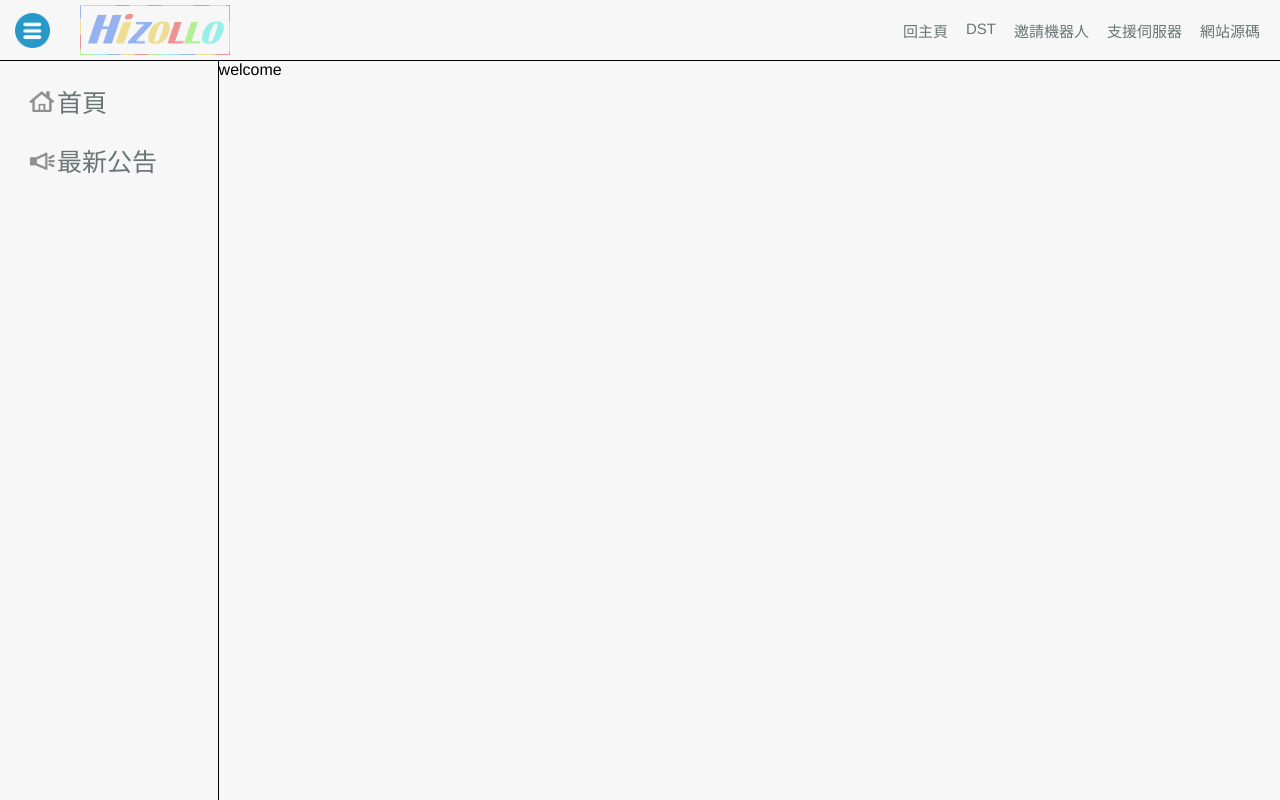
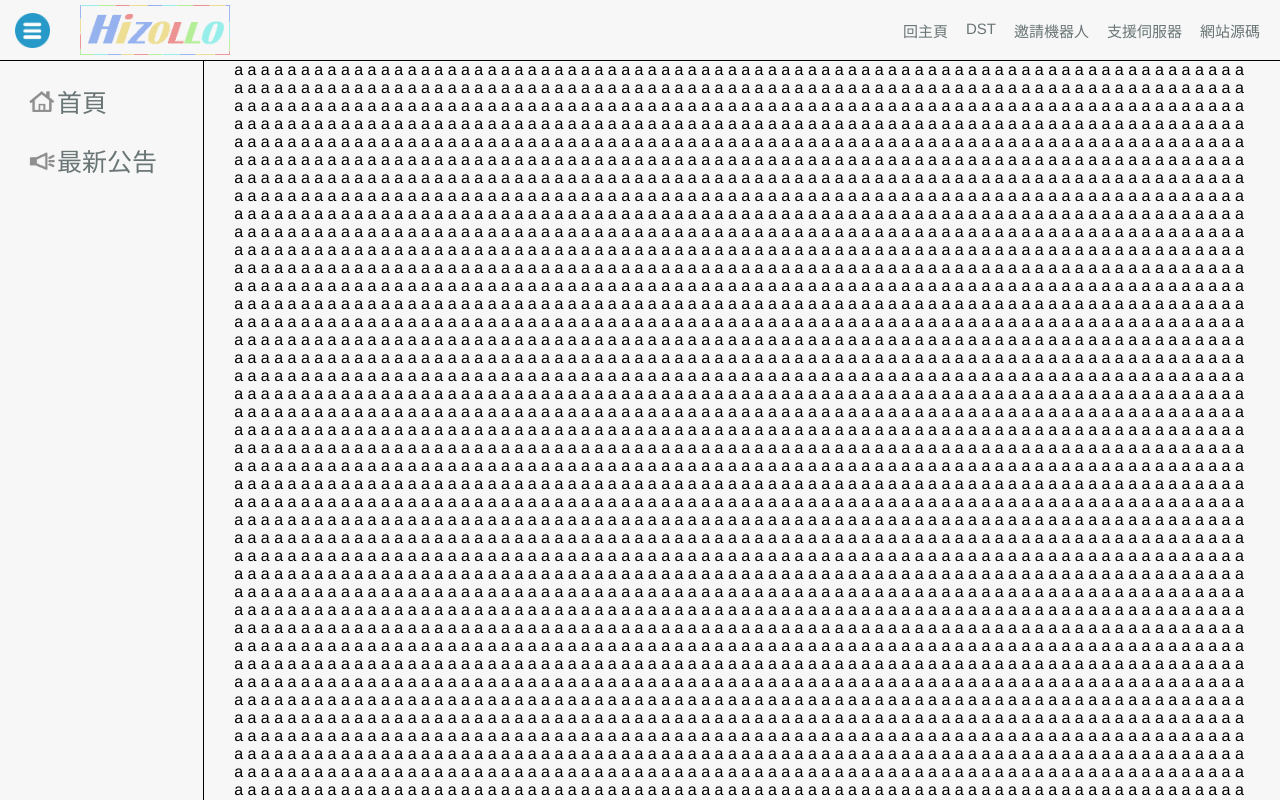
Before and after one commit to kyometori/test, a React (Create React App) app: page /#/ in a window 1280 px wide. Built offline with nearby package versions, Linux system fonts and the light colour scheme.

Commit message:
finish the scroll content

```diff
--- a/src/content.js
+++ b/src/content.js
@@ -1,11 +1,13 @@
 import { Switch, Route } from 'react-router-dom';
 import Redirect from './redirects.js';
+import Mainpage from './pages/mainpage/index.js';
 
 export default function Content(props) {
   return (
+    <div id="content">
       <Switch>
         <Route exact path='/'>
-        welcome
+          <Mainpage />
         </Route>
         <Route exact path='/dst'>
           <Redirect url='https://discordservers.tw/bots/584677291318312963' />
@@ -24,5 +26,6 @@ export default function Content(props) {
         (´・ω・`)
         </Route>
       </Switch>
+    </div>
   )
 }
--- a/src/nav.js
+++ b/src/nav.js
@@ -21,7 +21,7 @@ export default function Nav() {
   return (
     <div id="nav" className='pc-only'>
       <NavLink icon={mpIcon} url='/' text='首頁' />
-      <NavLink icon={annIcon} url='/announcement' text='最新公告' />
+      <NavLink icon={annIcon} url='/announcement' text='最新公告'/>
     </div>
   )
 }
--- /dev/null
+++ b/src/pages/mainpage/index.js
@@ -0,0 +1,9 @@
+let content = '';
+
+for (let i=0; i<1000; i++) {
+  content += 'a a a a a a a a a a a a a a a a a a ';
+}
+
+export default function Mainpage() {
+  return <>{content}</>;
+}
--- /dev/null
+++ b/src/redirect.css
@@ -0,0 +1,8 @@
+a {
+  text-decoration: none;
+  color: #2A7A97;
+}
+
+a:active {
+  color: #35AB4D;
+}
--- a/src/redirects.js
+++ b/src/redirects.js
@@ -1,9 +1,11 @@
+import './redirect.css';
+
 export default function(props) {
   window.location.replace(props.url);
   return (
     <div>
       <h1>即將跳轉頁面</h1>
-      如果頁面沒有自動跳轉，請點及<a href={props.url}>這裏</a>
+      如果頁面沒有自動跳轉，請點擊<a href={props.url}>這裡</a>
     </div>
   );
 }
--- a/src/style.css
+++ b/src/style.css
@@ -89,15 +89,16 @@ header {
   margin-bottom: 50px;
   display:flex;
   flex-direction: row;
+  justify-content: space-between;
 }
 
 #nav {
-  width: 17vw;
+  width: 20vw;
   height: 100vh;
   border-right: 1px black solid;
   overflow: hidden;
   position: relative;
-  animation-timing-function: ease-in;
+  animation-timing-function: ease-out;
   animation-fill-mode: both;
   animation-duration: 350ms;
 }
@@ -144,19 +145,19 @@ header {
 #content {
   height: 100vh;
   width: 100%;
-  margin:0px;
-  padding:0px;
+  margin: 0px;
+  padding: 0 30px;
   overflow: scroll;
 }
 
 @keyframes collapsed {
-  0% { width: 17vw }
+  0% { width: 20vw }
   100% { width: 0vw; display: none; }
 }
 
 @keyframes open {
   0% { width: 0vw; display: block; }
-  100% { width: 17vw; }
+  100% { width: 20vw; }
 }
 
 @media (max-width: 979px) {
```
Lines whose indentation alone changed are shown as unchanged.
